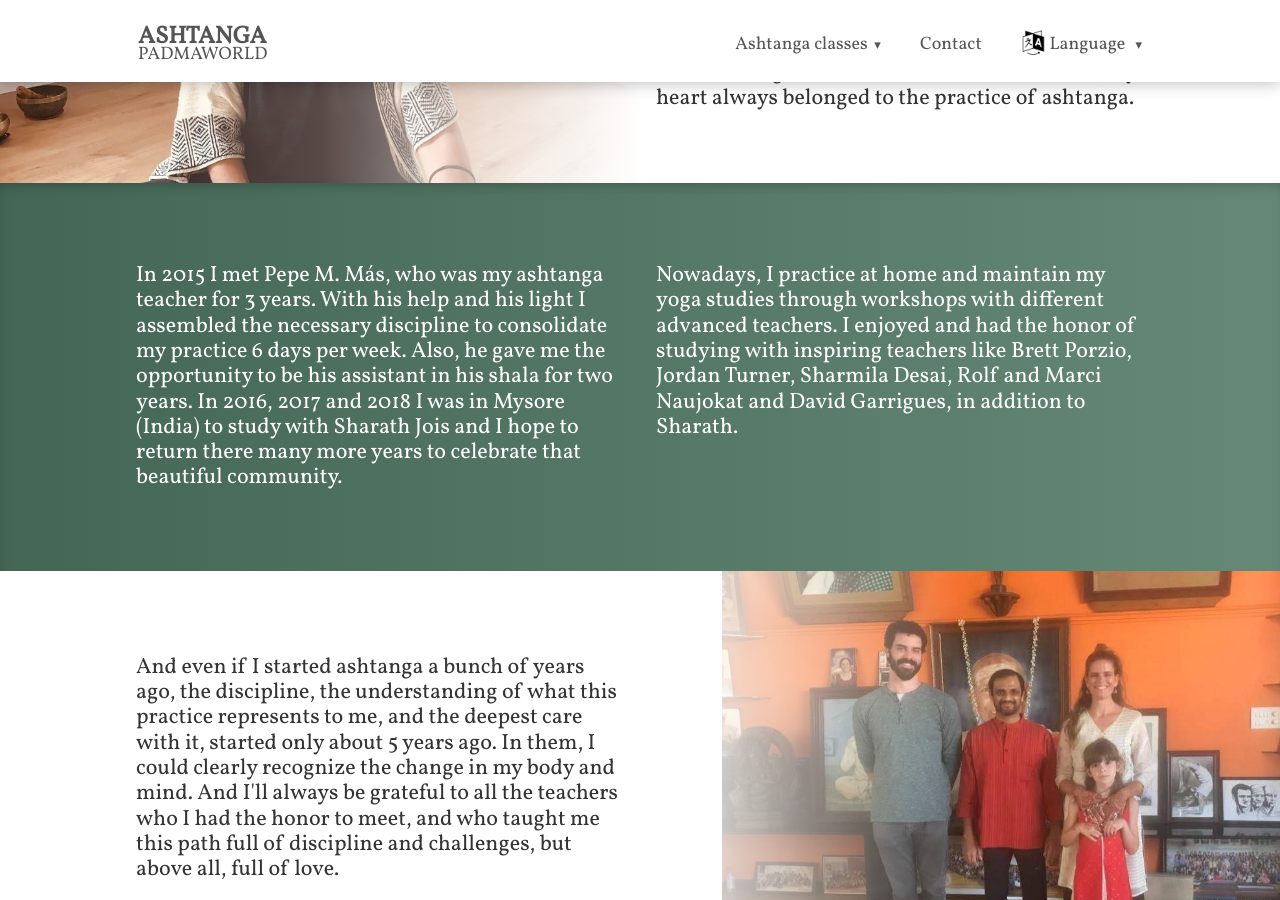
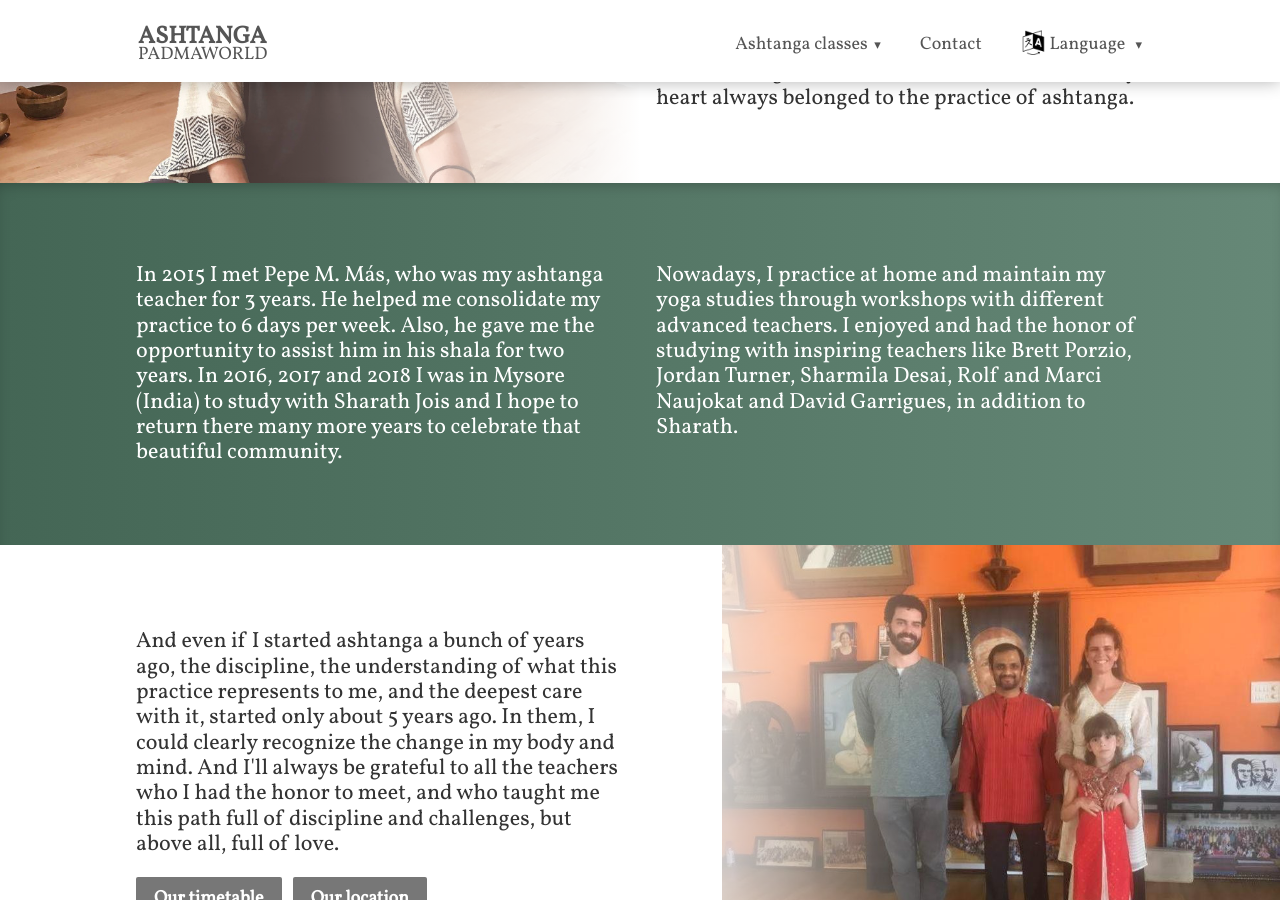
Before and after one commit to palomavillela/palomavillela.github.io, a Jekyll site: the page built from en/ashtanga/instructors/paloma.html, in a window 1280 px wide and 900 px high, scrolled down 873 px. Built offline with Jekyll 4.4.1, drawn with Linux system fonts in a browser that asks for light colours; nearby versions of some CDN libraries.

Commit message:
correct about the teacher

```diff
--- a/en/ashtanga/instructors/paloma.html
+++ b/en/ashtanga/instructors/paloma.html
@@ -12,7 +12,7 @@
     text_caption = "Paloma Villela"
     text_welcome = "\"I'll always be grateful to all the teachers who I had the honor to meet, and who taught me this path full of discipline and challenges, but above all, full of love.\""
     text_area_1 = "I started my studies and professional life as an artist. And although I felt good doing what I did, I had the feeling that something was missing. In 2006 I found yoga. I started practicing with Xavier Sola and Pilar Ruberte. And in their shala I discovered, with Nick Evans and Eva Oller, ashtanga yoga. It was love on first sight. They taught me the base of what my practice is today. In 2007/2008 I took part of the teacher training course of Yoga Studio Barcelona. Nevertheless, my heart always belonged to the practice of ashtanga."
-    text_area_2 = "In 2015 I met Pepe M. Más, who was my ashtanga teacher for 3 years. With his help and his light I assembled the necessary discipline to consolidate my practice 6 days per week. Also, he gave me the opportunity to be his assistant in his shala for two years. In 2016, 2017 and 2018 I was in Mysore (India) to study with Sharath Jois and I hope to return there many more years to celebrate that beautiful community."
+    text_area_2 = "In 2015 I met Pepe M. Más, who was my ashtanga teacher for 3 years. He helped me consolidate my practice to 6 days per week. Also, he gave me the opportunity to assist him in his shala for two years. In 2016, 2017 and 2018 I was in Mysore (India) to study with Sharath Jois and I hope to return there many more years to celebrate that beautiful community."
     text_area_3 = "Nowadays, I practice at home and maintain my yoga studies through workshops with different advanced teachers. I enjoyed and had the honor of studying with inspiring teachers like Brett Porzio, Jordan Turner, Sharmila Desai, Rolf and Marci Naujokat and David Garrigues, in addition to Sharath."
     text_area_4 = "And even if I started ashtanga a bunch of years ago, the discipline, the understanding of what this practice represents to me, and the deepest care with it, started only about 5 years ago. In them, I could clearly recognize the change in my body and mind. And I'll always be grateful to all the teachers who I had the honor to meet, and who taught me this path full of discipline and challenges, but above all, full of love."
     text_timetable = "Our timetable"
--- a/es/ashtanga/instructors/paloma.html
+++ b/es/ashtanga/instructors/paloma.html
@@ -12,7 +12,7 @@
     text_caption = "Paloma Villela"
     text_welcome = "\"Seré siempre grata a todos los profesores que he tenido el honor de conocer y que me enseñaron este camino lleno de disciplina y dificultad, pero sobre todo, lleno de amor.\""
     text_area_1 = "Empecé mis estudios y vida laboral como artista. Y aunque me sentía bien haciendo lo que hacía, tenía la sensación de que me faltaba algo. En 2006 encontré el yoga. Empecé a practicar con Xavier Sola y Pilar Ruberte. Y en su shala descubrí, con Nick Evans y Eva Oller, el ashtanga yoga. Fue amor a primera vista. Ellos me enseñaron la base de lo que es mi práctica hoy. En 2007/2008 tomé parte en el curso de profesores del Yoga Studio Barcelona. Aunque mi corazón siempre ha pertenecido a la práctica de ashtanga."
-    text_area_2 = "En 2015 conocí a Pepe M. Más, que fue mi profesor de ashtanga durante tres años. Con su ayuda y su luz construí la disciplina necesaria para afianzar mi práctica de 6 días por semana. También me dió la oportunidad de ser su asistente en su shala durante 2 años. En 2016, 2017 y 2018 estuve en Mysore (India) para estudiar con Sharath Jois y espero volver muchos años más para celebrar esa comunidad tan linda."
+    text_area_2 = "En 2015 conocí a Pepe M. Más, que fue mi profesor de ashtanga durante tres años. Él me ayudó a consolidar mi práctica de 6 días por semana. También me dio la oportunidad de ser su asistente en su shala durante 2 años. En 2016, 2017 y 2018 estuve en Mysore (India) para estudiar con Sharath Jois y espero volver muchos años más para celebrar esa comunidad tan linda."
     text_area_3 = "Hoy en dia practico en casa y mantengo mis estudios de yoga a través de workshops con diferentes profesores avanzados. He disfrutado y tenido el honor de estudiar con profesores inspiradores como Brett Porzio, Jordan Turner, Sharmila Desai, Rolf y Marci Naujokat y David Garrigues, además de Sharath."
     text_area_4 = "Y aun habiendo empezado ashtanga hace muchos años, la disciplina, el entendimiento de lo que representa para mi esta práctica y el cuidado profundo con la misma empezó solo hace cinco años. En estos, pude claramente reconocer el cambio en mi cuerpo y mente. Y seré siempre grata a todos los profesores que he tenido el honor de conocer y que me enseñaron este camino lleno de disciplina y dificultad, pero sobre todo, lleno de amor."
     text_timetable = "Nuestros horarios"
```
